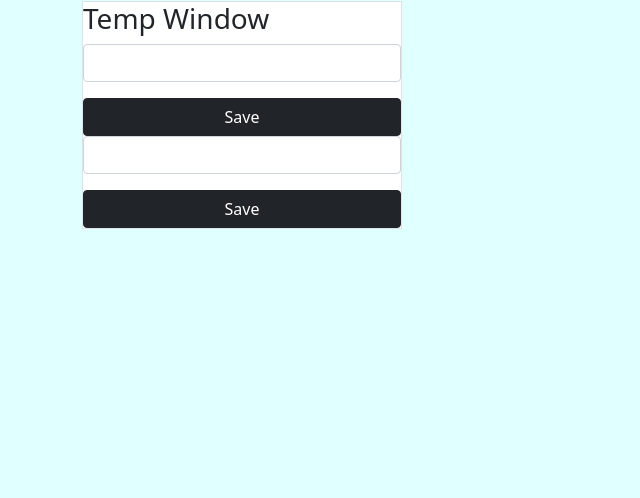
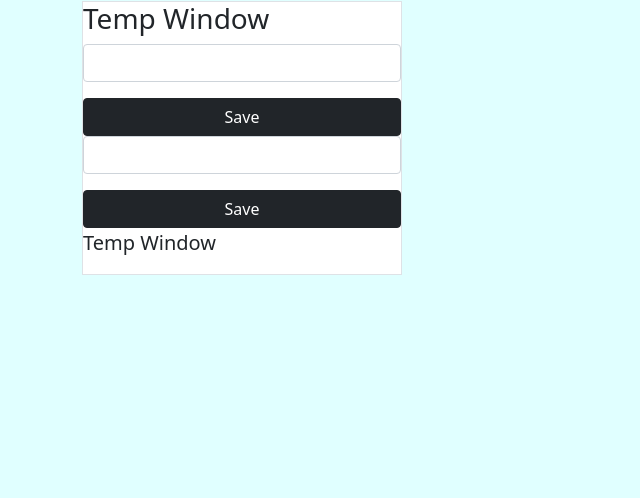
Before and after one commit to IvanMotoro/Tri-B, a Flask app: page / in a window 1280 px wide. Shown: the part 118-616 px from the top of the page, without its empty margins (0-640 px from the left). Run offline with Flask 2, Linux system fonts and the light colour scheme.

Commit message:
Update index.html

```diff
--- a/app/templates/index.html
+++ b/app/templates/index.html
@@ -11,5 +11,7 @@
             <input class="form-control mb-3">
             <button type="submit" class="btn btn-dark w-100">Save</button>
         </form>
+
+        <p>Temp Window</p>
     </div>
 {% endblock %}
```
